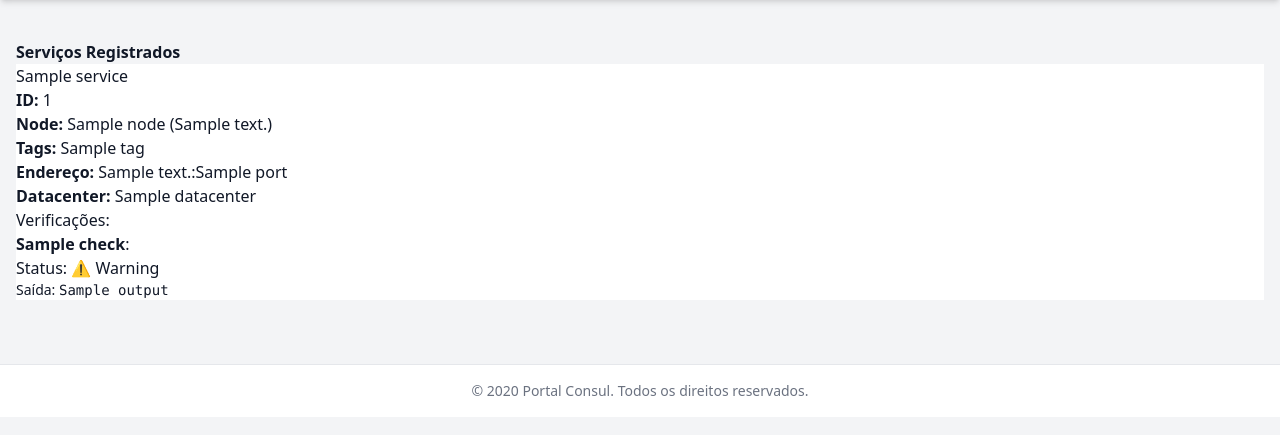
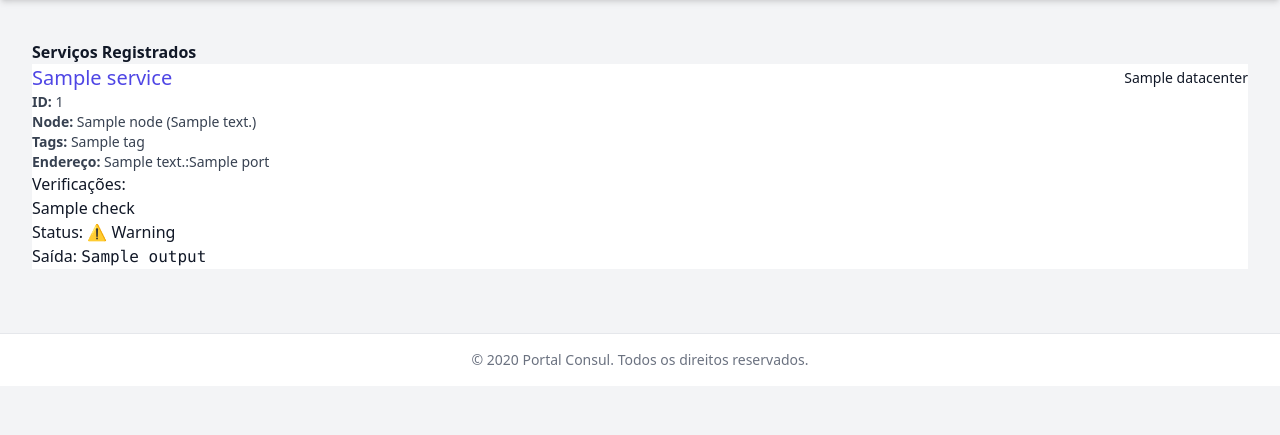
Before and after one commit to cptec-infra/portal_consul, a Django app: template portal/templates/consulviewer/servicos.html in a window 1280 px wide. Shown: the part 52-487 px from the top of the page. Run offline with Django 3.2, Linux system fonts and the light colour scheme; the template is opened without the code that fills it: most values are stand-ins (such as "Sample title", 1, 10 or a date in 2020).

Commit message:
services improve

```diff
--- a/portal/templates/consulviewer/servicos.html
+++ b/portal/templates/consulviewer/servicos.html
@@ -1,22 +1,33 @@
 {% extends 'base.html' %}
 {% block title %}Serviços - Portal Consul{% endblock %}
+{% block content %}
+<div class="container mx-auto px-4 py-6">
+  <h1 class="text-3xl font-bold text-gray-800 mb-6">Serviços Registrados</h1>
 
-{% block content %}
-<h1 class="text-2xl font-bold mb-4">Serviços Registrados</h1>
+  {% if services %}
+    <div class="grid md:grid-cols-2 lg:grid-cols-3 gap-6">
+      {% for service in services %}
+        <div class="bg-white border border-gray-200 rounded-2xl shadow-lg p-5 hover:shadow-xl transition duration-300">
+          <div class="flex justify-between items-center mb-2">
+            <h2 class="text-xl font-semibold text-indigo-600">{{ service.Service.Service }}</h2>
+            <span class="text-sm bg-indigo-100 text-indigo-800 px-2 py-1 rounded-full">
+              {{ service.Node.Datacenter }}
+            </span>
+          </div>
 
-<div class="bg-white rounded shadow p-6 mb-6 border border-gray-200">
-  <h2 class="text-lg font-semibold text-indigo-700 mb-2">{{ service.name }}</h2>
+          <div class="text-gray-700 text-sm space-y-1 mb-4">
             <p><strong>ID:</strong> {{ service.id }}</p>
             <p><strong>Node:</strong> {{ service.node }} ({{ service.node_address }})</p>
             <p><strong>Tags:</strong> {{ service.tags|join:", " }}</p>
             <p><strong>Endereço:</strong> {{ service.address }}:{{ service.port }}</p>
-  <p><strong>Datacenter:</strong> {{ service.datacenter }}</p>
+          </div>
 
-  <div class="mt-4">
-    <p class="font-semibold">Verificações:</p>
+          <div>
+            <p class="font-semibold text-gray-800 mb-2">Verificações:</p>
+            <div class="space-y-2">
               {% for check in service.checks %}
-      <div class="ml-4 mb-2 p-2 border rounded bg-gray-50">
-        <p><strong>{{ check.name }}</strong>:</p>
+                <div class="p-3 border rounded-lg bg-gray-50">
+                  <p class="font-medium text-gray-900">{{ check.Name }}</p>
                   <p>
                     Status:
                     {% if check.status == 'passing' %}
@@ -26,12 +37,19 @@
                     {% elif check.status == 'critical' %}
                       <span class="text-red-600 font-semibold">✖ Critical</span>
                     {% else %}
-            <span class="text-gray-600">Unknow</span>
+                      <span class="text-gray-600">Unknown</span>
                     {% endif %}
                   </p>
-        <p class="text-sm text-gray-600">Saída: <code>{{ check.output }}</code></p>
+                  <p class="text-xs text-gray-600 mt-1">Saída: <code class="break-words">{{ check.output|truncatechars:250 }}</code></p>
                 </div>
               {% endfor %}
             </div>
           </div>
+        </div>
+      {% endfor %}
+    </div>
+  {% else %}
+    <p class="text-gray-600">Nenhum serviço encontrado.</p>
+  {% endif %}
+</div>
 {% endblock %}
```
Lines whose indentation alone changed are shown as unchanged.
